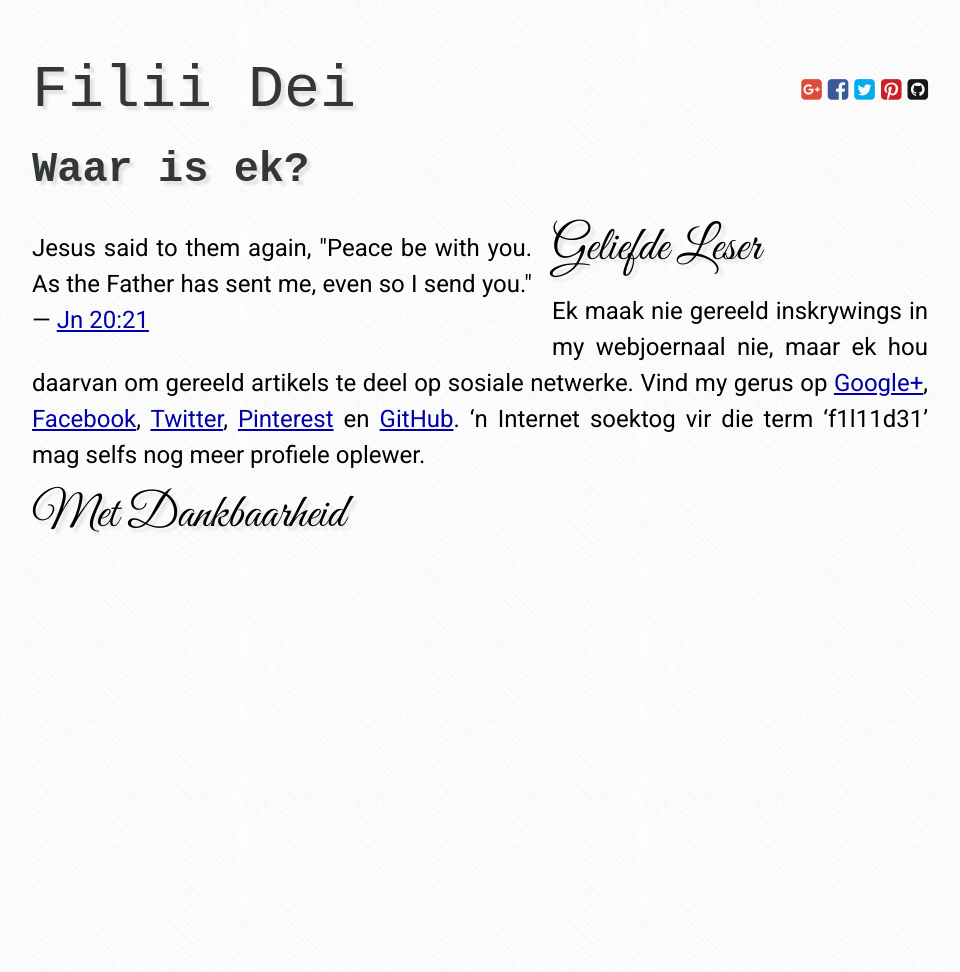
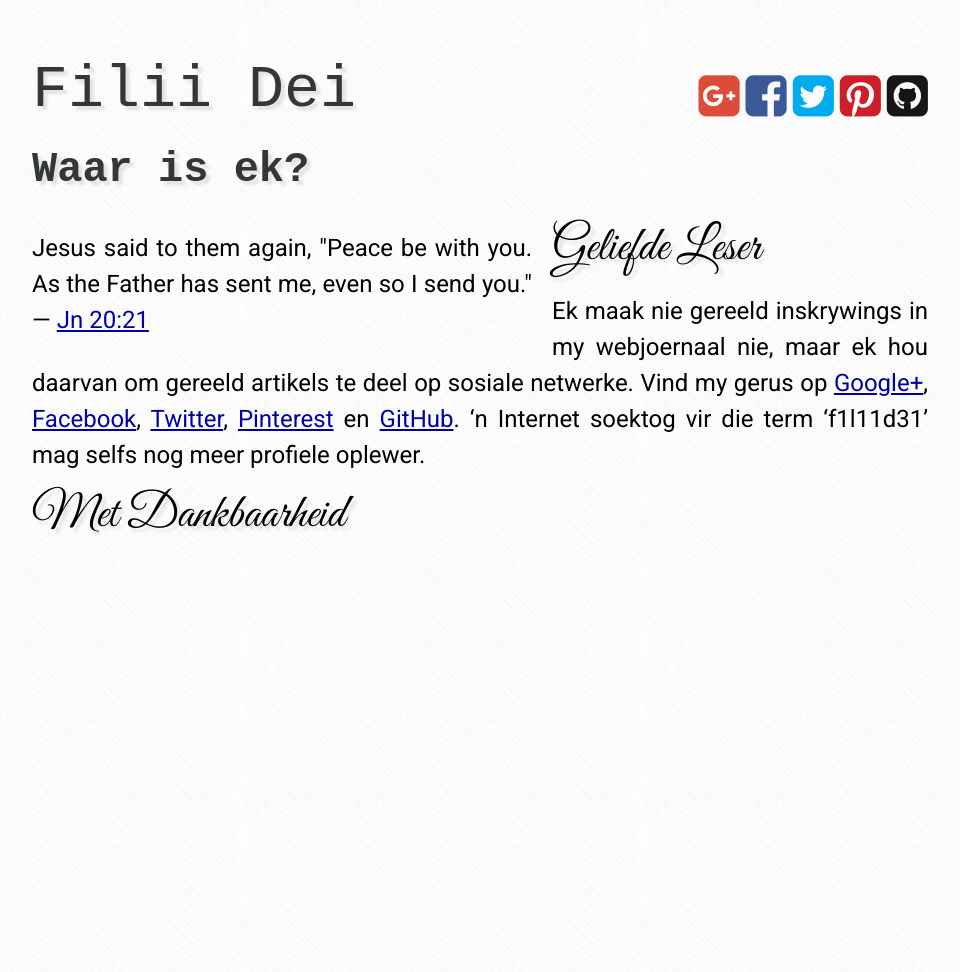
Before and after one commit to afrikatoliek/afrikatoliek.github.io, a Jekyll site: the page built from _posts/2014-11-12-waar-is-ek.md, in a window 1280 px wide. Shown: the whole page, without its empty margins (160-1120 px from the left). Built offline with Jekyll 4.4.1, drawn with Linux system fonts in a browser that asks for light colours; nearby versions of some CDN libraries; some web fonts are replaced.

Commit message:
Size adjustments.

```diff
--- a/_layouts/default.html
+++ b/_layouts/default.html
@@ -57,7 +57,7 @@
 </head>
 <body>
 <div class="site">
-  <div><span class="heading"><a href="/">{{ site.name }}</a></span> <span class="static-link my-span-right"><a href="https://plus.google.com/b/104576278582444149019/104576278582444149019/posts"><i class="fa fa-google-plus-square fg-google-plus"></i></a> <a href="https://www.facebook.com/pages/Filii-Dei/693453224096282"><i class="fa fa-facebook-square fg-facebook"></i></a> <a href="https://twitter.com/f1l11d31"><i class="fa fa-twitter-square fg-twitter"></i></a> <a href="https://www.pinterest.com/f1l11d31"><i class="fa fa-pinterest-square fg-pinterest"></i></a> <a href="https://github.com/f1l11d31"><i class="fa fa-github-square fg-github"></i></a>
+  <div><span class="heading"><a href="/">{{ site.name }}</a></span> <span class="static-link my-span-right"><a href="https://plus.google.com/b/104576278582444149019/104576278582444149019/posts"><i class="fa fa-google-plus-square fa-2x fg-google-plus"></i></a> <a href="https://www.facebook.com/pages/Filii-Dei/693453224096282"><i class="fa fa-facebook-square fa-2x fg-facebook"></i></a> <a href="https://twitter.com/f1l11d31"><i class="fa fa-twitter-square fa-2x fg-twitter"></i></a> <a href="https://www.pinterest.com/f1l11d31"><i class="fa fa-pinterest-square fa-2x fg-pinterest"></i></a> <a href="https://github.com/f1l11d31"><i class="fa fa-github-square fa-2x fg-github"></i></a>
 </span></div>
   <br/>
   {{ content }}
```
